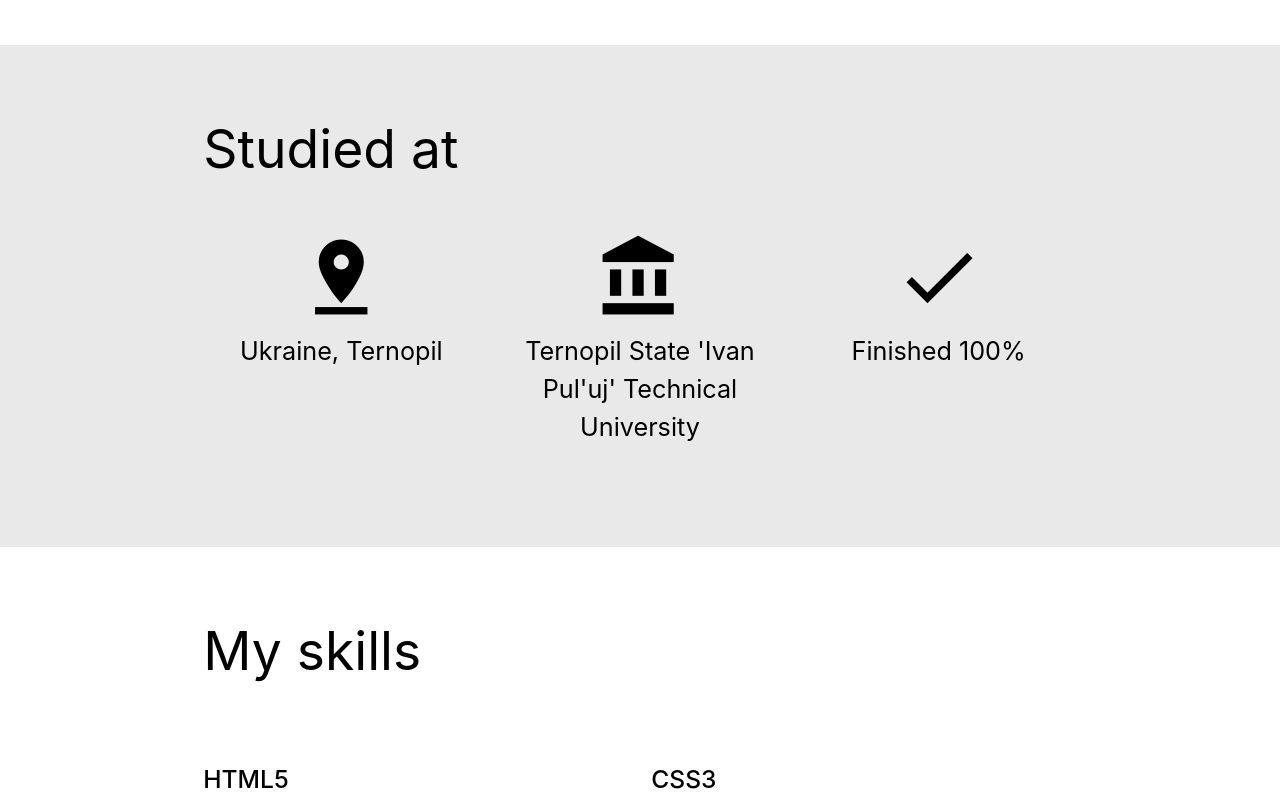
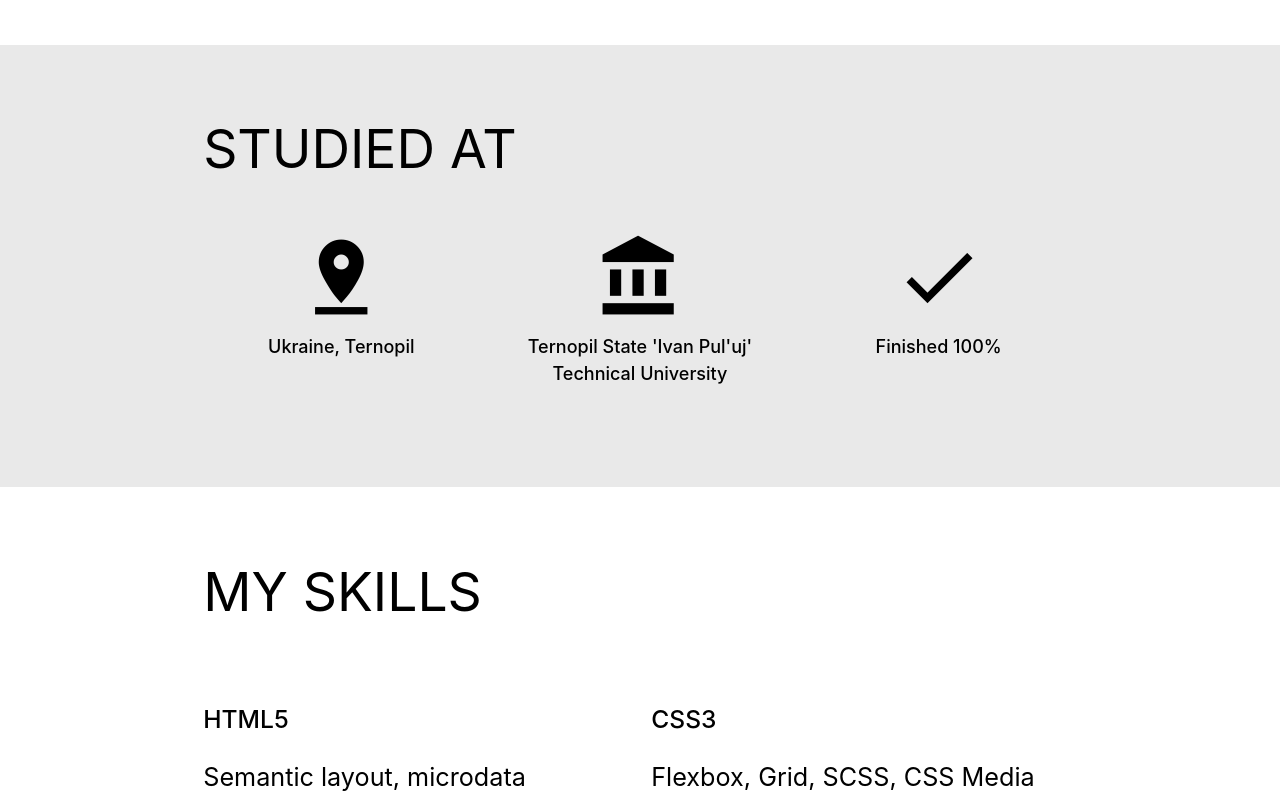
Before and after one commit to oxymc/portfolio, a React (Create React App) app: page / in a window 1280 px wide. Shown: the part 740-1540 px from the top of the page. Built offline with nearby package versions, Linux system fonts and the light colour scheme.

Commit message:
fix styles

```diff
--- a/src/App.css
+++ b/src/App.css
@@ -80,6 +80,7 @@
   padding-bottom: 40px;
 }
 h1, h2 {
+  text-transform: uppercase;
   margin-bottom: 1em;
 }
 h4 {
@@ -104,6 +105,10 @@
   padding: 40px 0;
 }
 #skills h5 {
+  font-weight: 500;
+}
+section#education font {
+  font-size: 18px;
   font-weight: 500;
 }
 
```
